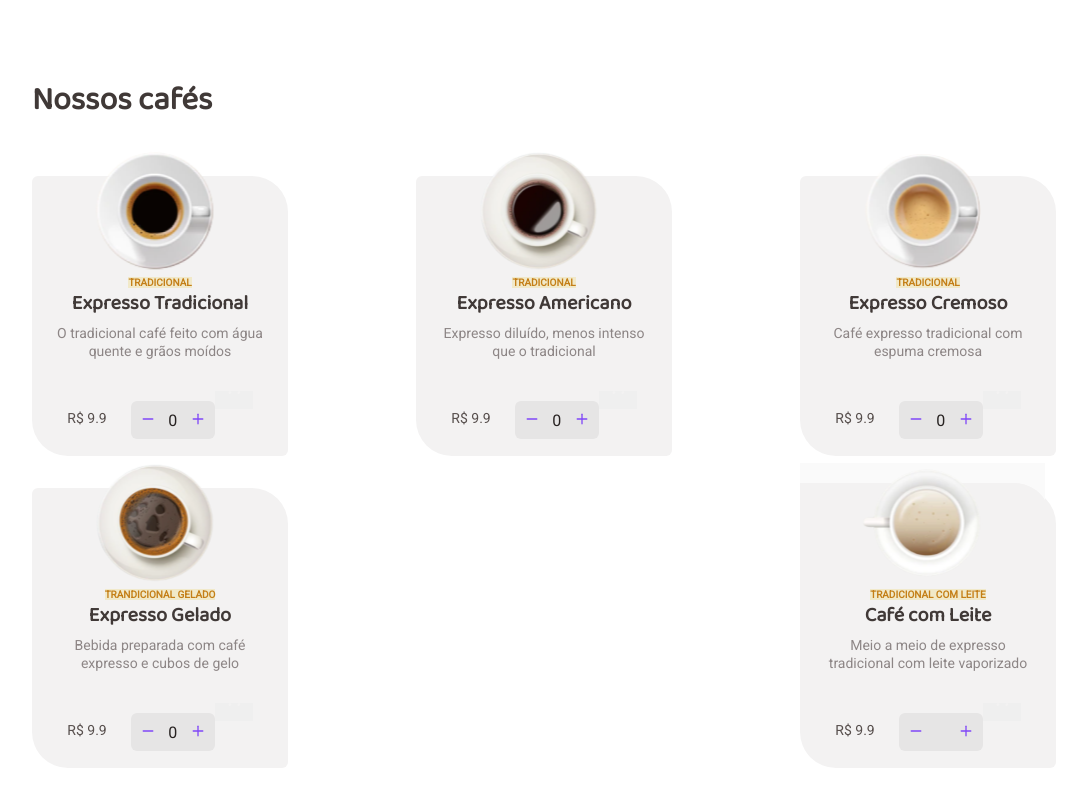
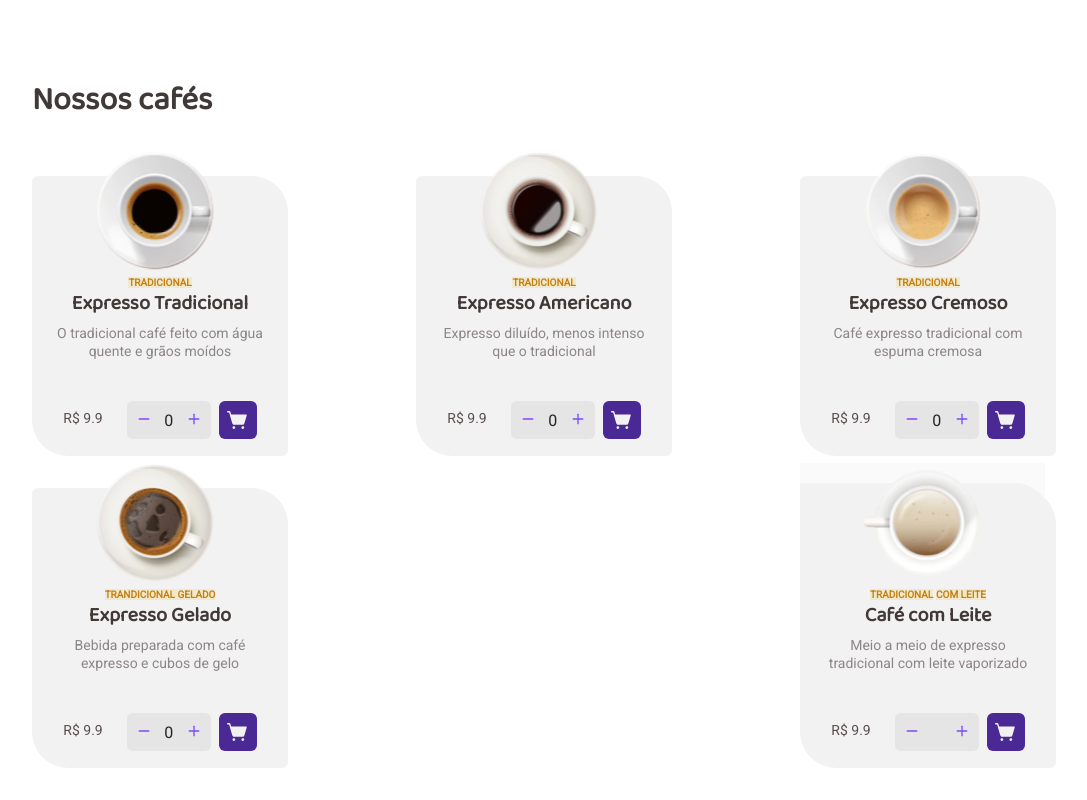
Before and after one commit to D1ogooo/Coffee_delivery, a React (Vite) app: page / in a window 1280 px wide. Shown: the part 772-1572 px from the top of the page, without its empty margins (96-1183 px from the left). Built offline with nearby package versions, Linux system fonts and the light colour scheme; the HTML template or start-up script is replaced by a standard one.

Commit message:
Carrinho teminado no frontend, falta o sistema

```diff
--- a/src/pages/Home/data.ts
+++ b/src/pages/Home/data.ts
@@ -58,7 +58,8 @@ export const CardsInfo:CardsSection[] = [
    id: 5,
    preco: 9.90,
    image: `${CafeComleiteImage}`,
-   tipo: 'Tradicional'+'\ncom leite',
+   tipo: 'Tradicional',
+   segundoTipo: 'com leite',
    titulo: 'Café com Leite',
    explicacao: 'Meio a meio de expresso tradicional com leite vaporizado',
  },
--- a/src/pages/Home/index.tsx
+++ b/src/pages/Home/index.tsx
@@ -47,7 +47,7 @@ function Home(){
           <button id='increment' onClick={() => increment(card.id)}><img src={AdicionarImage} alt="Incrementar"/></button>
          </Quantiti>
         <AddCard>
-         <img src={CartImage} alt="Adicionar ao carrinho" />
+         <img src={CartImage} alt="Adicionar ao carrinho"/>
         </AddCard>
        </Contador>
       </Card>
--- a/src/pages/Home/style.ts
+++ b/src/pages/Home/style.ts
@@ -140,26 +140,32 @@ export const Contador = styled.div`
 `
 
 export const AddCard = styled.button`
- border: none;
  display: flex;
- padding: 0.5rem;
  justify-content: center;
  align-items: center;
- gap: 0.5rem;
+ border: none;
+ cursor: pointer;
+ border-radius: 0.375rem;
+ background: ${({ theme }) => theme.colors.brand_purple_dark};
+ margin-top: 2.5rem;
+ margin-left: 0.5rem;
+ width: 2.375rem;
+ height: 2.375rem;
+ padding-top: 1.875rem;
 
  img {
-  width: 22px;
-  height: 22px;
+  width: 1.375rem;
+  height: 1.375rem;
  }
 `
 
 export const Quantiti = styled.div`
  display: flex;
  align-items: center;
- margin-top: 40.5px;
- border-radius: 6px;
+ margin-top: 2.53125rem;
+ border-radius: 0.375rem;
  background-color: ${({ theme }) => theme.colors.base_button};
- gap: 8px;
+ gap: 0.5rem;
  padding-left: 10px;
  padding-right: 10px;
 
```
Lines whose indentation alone changed are shown as unchanged.
